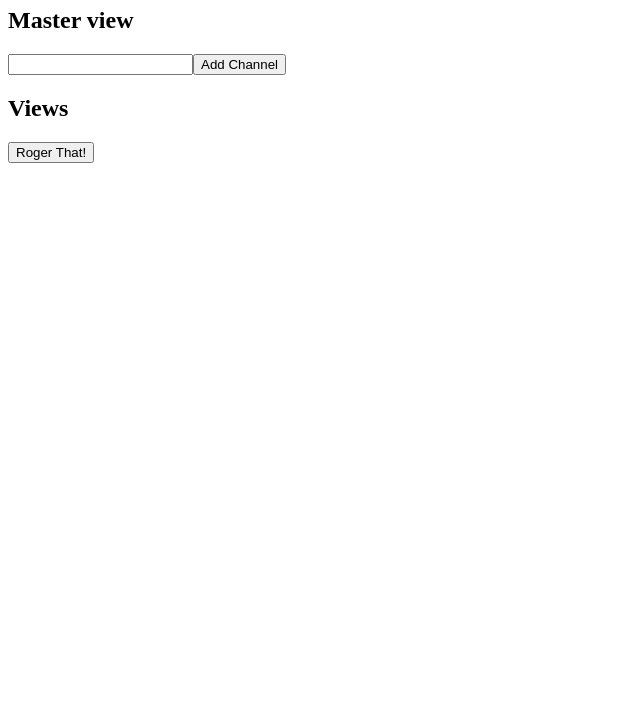
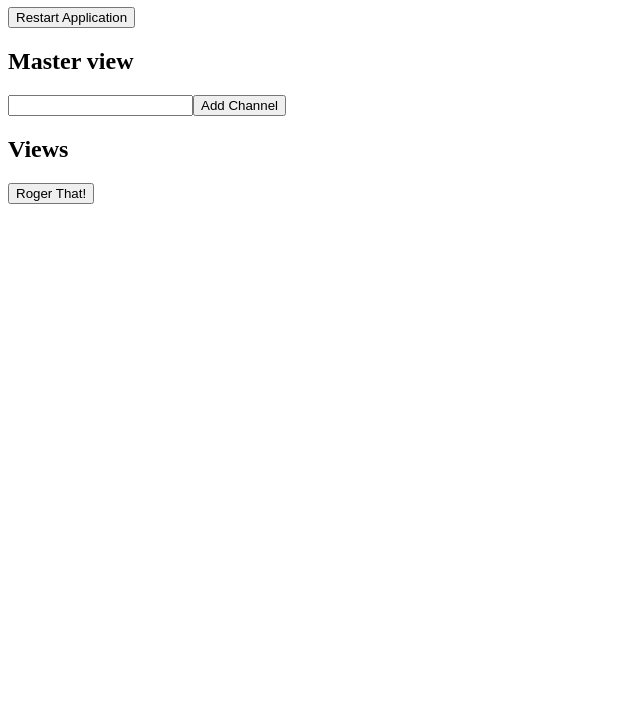
Before and after one commit to SjoenH/MixMaster, a website: page host.html in a window 1280 px wide. Shown: the part 73-800 px from the top of the page, without its empty margins (0-640 px from the left). Drawn offline with nearby package versions, Linux system fonts and the light colour scheme; no server answers.

```diff
--- a/host.html
+++ b/host.html
@@ -5,6 +5,7 @@
   </head>
   <body>
     <h1>Host</h1>
+    <button onclick=restartEverything()>Restart Application</button>
     <h2>Master view</h2>
     <ol id="myFaders">
       <!-- List of faders that control My Monitor Mix -->
--- a/package.json
+++ b/package.json
@@ -10,7 +10,6 @@
   "license": "MIT",
   "dependencies": {
     "express": "^4.13.4",
-    "passport-facebook": "^2.1.0",
     "socket.io": "^1.4.5"
   }
 }
```
Also changed, not shown: README.md (added).
